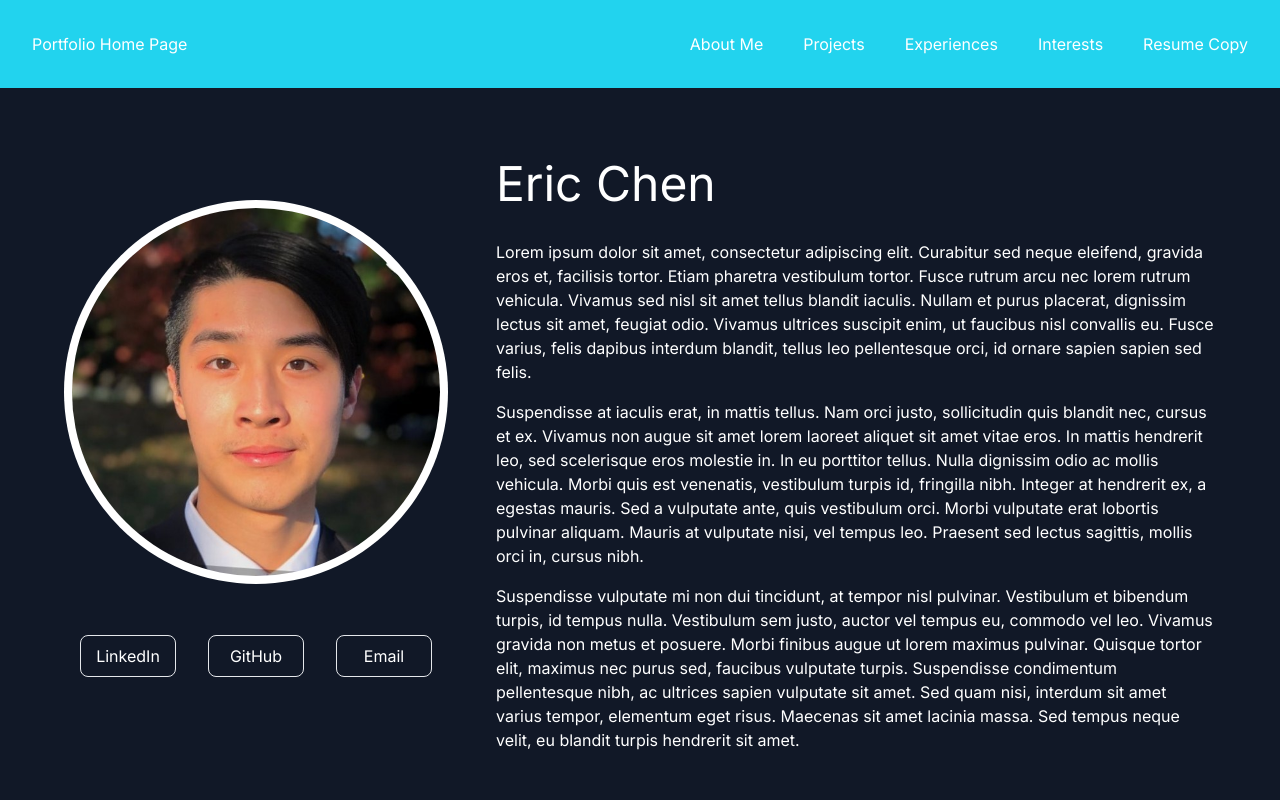
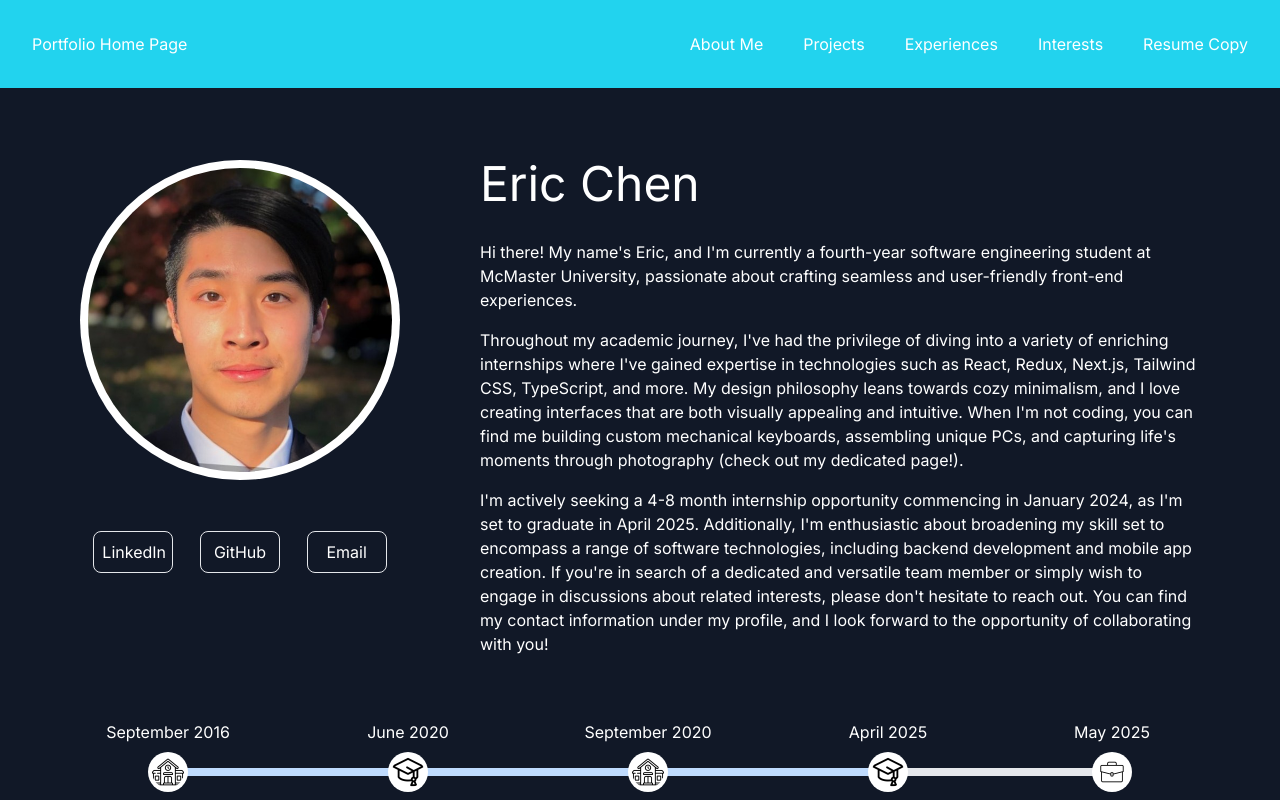
Before and after one commit to chene40/personal-website, a Next.js app: page /about-me in a window 1280 px wide. Shown: the top 800 px of the page. Built offline with nearby package versions, Linux system fonts and the light colour scheme.

Commit message:
enhan: added about me page content

```diff
--- a/app/about-me/page.tsx
+++ b/app/about-me/page.tsx
@@ -16,9 +16,9 @@ export default function AboutMe() {
     <div className="h-full text-white">
       <Header />
       <div className="bg-gray-900 w-full p-10">
-        <div className="flex justify-around items-center">
-          <div>
-            <div className="w-96 h-96 bg-white rounded-full">
+        <div className="flex justify-around items-start">
+          <div className="my-8">
+            <div className="w-80 h-80 bg-white rounded-full">
               <Image
                 src={"/Me.jpg"}
                 alt="A picture of me"
@@ -39,44 +39,37 @@ export default function AboutMe() {
               })}
             </div>
           </div>
-
           <div className="w-3/5">
             <h2 className="text-5xl my-8">Eric Chen</h2>
             <div className="flex flex-col gap-y-4">
-              <p>
-                Lorem ipsum dolor sit amet, consectetur adipiscing elit.
-                Curabitur sed neque eleifend, gravida eros et, facilisis tortor.
-                Etiam pharetra vestibulum tortor. Fusce rutrum arcu nec lorem
-                rutrum vehicula. Vivamus sed nisl sit amet tellus blandit
-                iaculis. Nullam et purus placerat, dignissim lectus sit amet,
-                feugiat odio. Vivamus ultrices suscipit enim, ut faucibus nisl
-                convallis eu. Fusce varius, felis dapibus interdum blandit,
-                tellus leo pellentesque orci, id ornare sapien sapien sed felis.
+              <p className="text-md">
+                {` Hi there! My name's Eric, and I'm currently a fourth-year
+                software engineering student at McMaster University, passionate
+                about crafting seamless and user-friendly front-end experiences.`}
               </p>
               <p>
-                Suspendisse at iaculis erat, in mattis tellus. Nam orci justo,
-                sollicitudin quis blandit nec, cursus et ex. Vivamus non augue
-                sit amet lorem laoreet aliquet sit amet vitae eros. In mattis
-                hendrerit leo, sed scelerisque eros molestie in. In eu porttitor
-                tellus. Nulla dignissim odio ac mollis vehicula. Morbi quis est
-                venenatis, vestibulum turpis id, fringilla nibh. Integer at
-                hendrerit ex, a egestas mauris. Sed a vulputate ante, quis
-                vestibulum orci. Morbi vulputate erat lobortis pulvinar aliquam.
-                Mauris at vulputate nisi, vel tempus leo. Praesent sed lectus
-                sagittis, mollis orci in, cursus nibh.
+                {`Throughout my academic journey, I've had the privilege of diving
+                into a variety of enriching internships where I've gained
+                expertise in technologies such as React, Redux, Next.js,
+                Tailwind CSS, TypeScript, and more. My design philosophy leans
+                towards cozy minimalism, and I love creating interfaces that are
+                both visually appealing and intuitive. When I'm not coding, you
+                can find me building custom mechanical keyboards, assembling
+                unique PCs, and capturing life's moments through photography
+                (check out my dedicated page!).`}
               </p>
-              <p>
-                Suspendisse vulputate mi non dui tincidunt, at tempor nisl
-                pulvinar. Vestibulum et bibendum turpis, id tempus nulla.
-                Vestibulum sem justo, auctor vel tempus eu, commodo vel leo.
-                Vivamus gravida non metus et posuere. Morbi finibus augue ut
-                lorem maximus pulvinar. Quisque tortor elit, maximus nec purus
-                sed, faucibus vulputate turpis. Suspendisse condimentum
-                pellentesque nibh, ac ultrices sapien vulputate sit amet. Sed
-                quam nisi, interdum sit amet varius tempor, elementum eget
-                risus. Maecenas sit amet lacinia massa. Sed tempus neque velit,
-                eu blandit turpis hendrerit sit amet.
+              <p className="text-md">
+                {`I'm actively seeking a 4-8 month internship opportunity commencing
+				in January 2024, as I'm set to graduate in April 2025. Additionally,
+				I'm enthusiastic about broadening my skill set to encompass a range
+				of software technologies, including backend development and mobile app
+				creation. If you're in search of a dedicated and versatile team member
+				or simply wish to engage in discussions about related interests, please
+				don't hesitate to reach out. You can find my contact information under
+				my profile, and I look forward to the opportunity of collaborating with
+				you!`}
               </p>
+              <p></p>
             </div>
           </div>
         </div>
```
